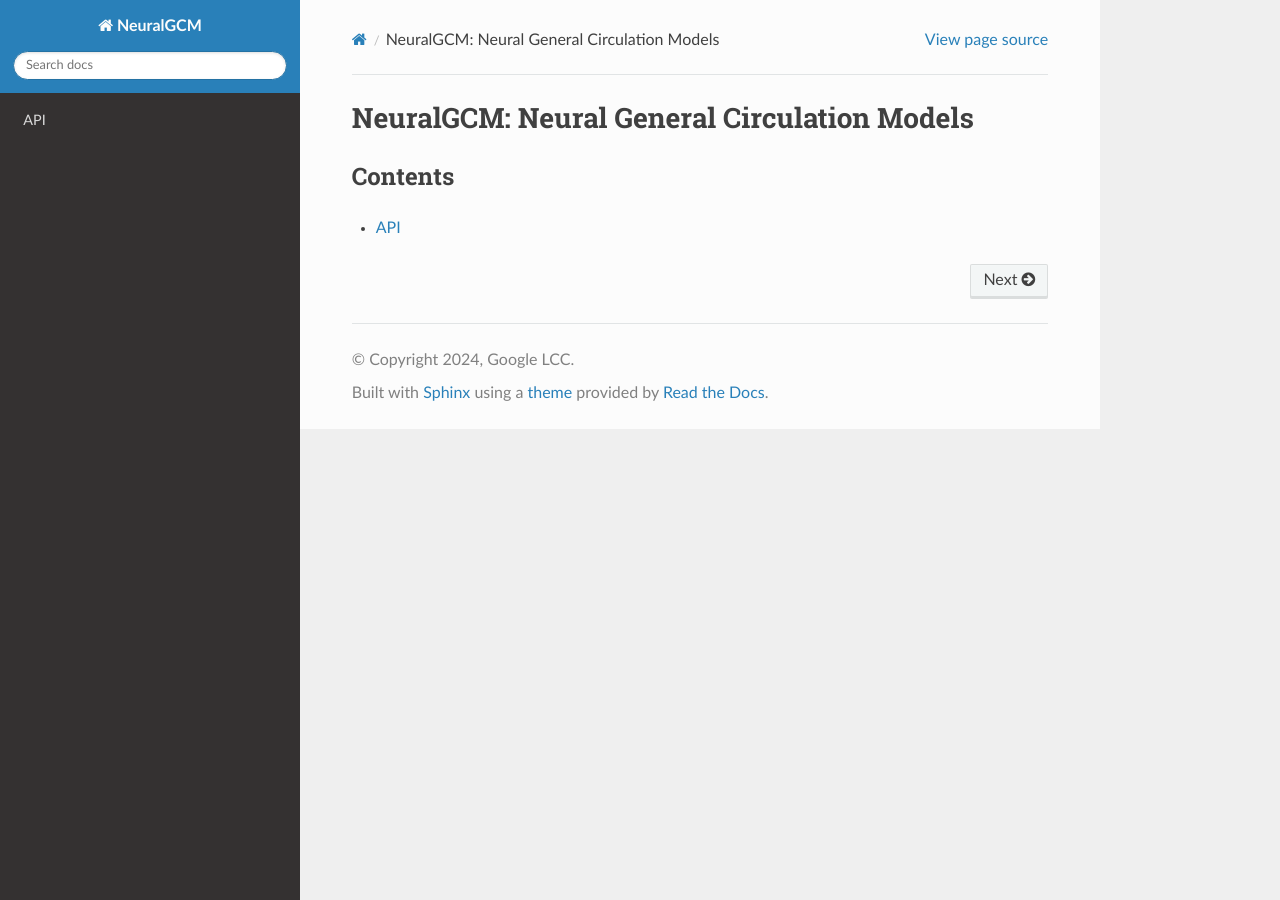
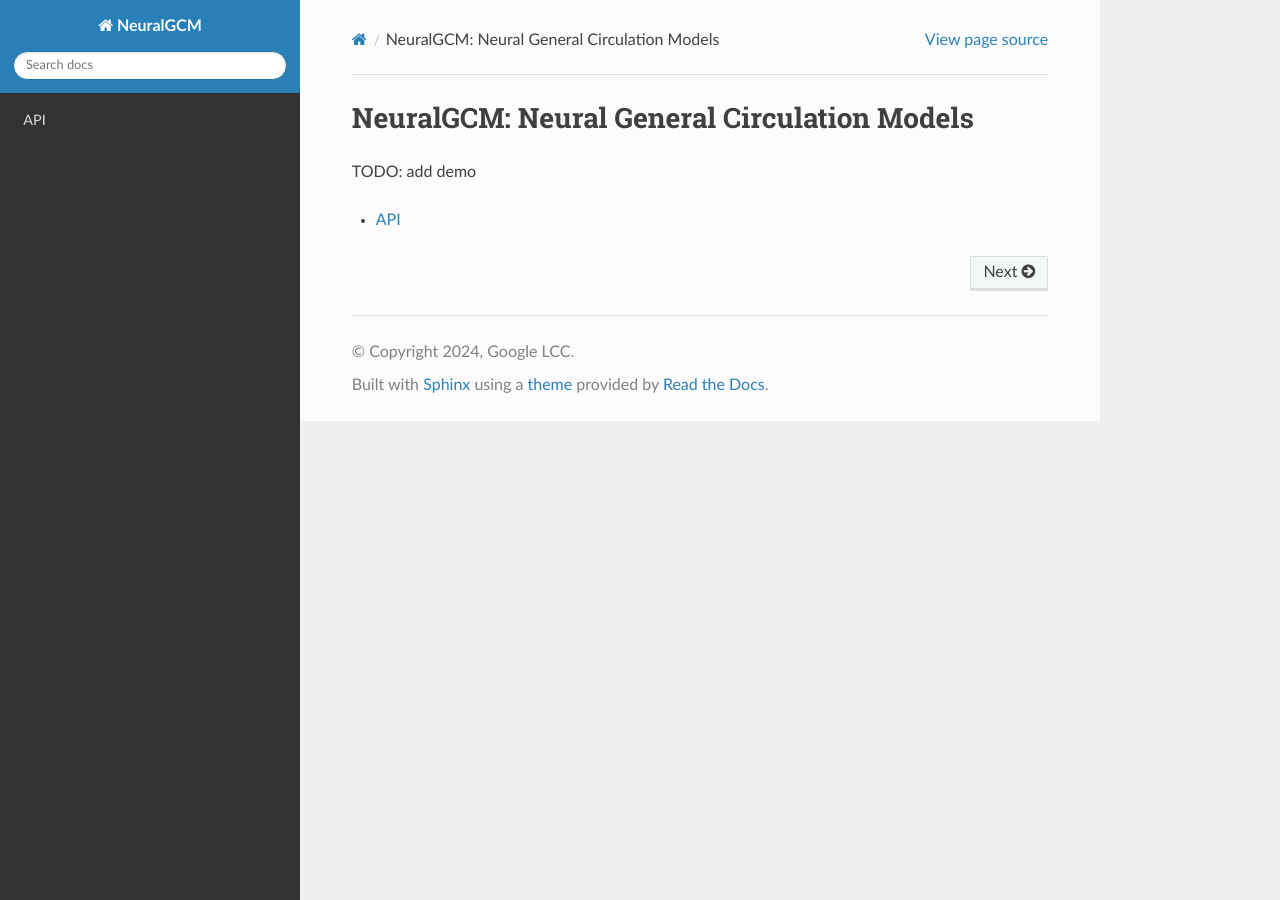
Before and after one commit to google-research/neuralgcm, a Sphinx documentation site: the page built from docs/index.md, in a window 1280 px wide. Built offline with Sphinx 7.4.7 and the Read the Docs theme 2.0.0, drawn with Linux system fonts in a browser that asks for light colours; the version number is read from the project's files by our own code.

````diff
--- a/docs/index.md
+++ b/docs/index.md
@@ -1,6 +1,6 @@
 # NeuralGCM: Neural General Circulation Models
 
-## Contents
+TODO: add demo
 
 ```{toctree}
 :maxdepth: 1
--- a/docs/requirements.txt
+++ b/docs/requirements.txt
@@ -4,6 +4,5 @@ myst-nb==0.17.2
 myst-parser==0.18.1
 sphinx_rtd_theme==1.2.1
 sphinx==5.3.0
-scipy==1.10.1
 
 # TODO: neuralgcm requirements
````
Also changed, not shown: 1 other file.
